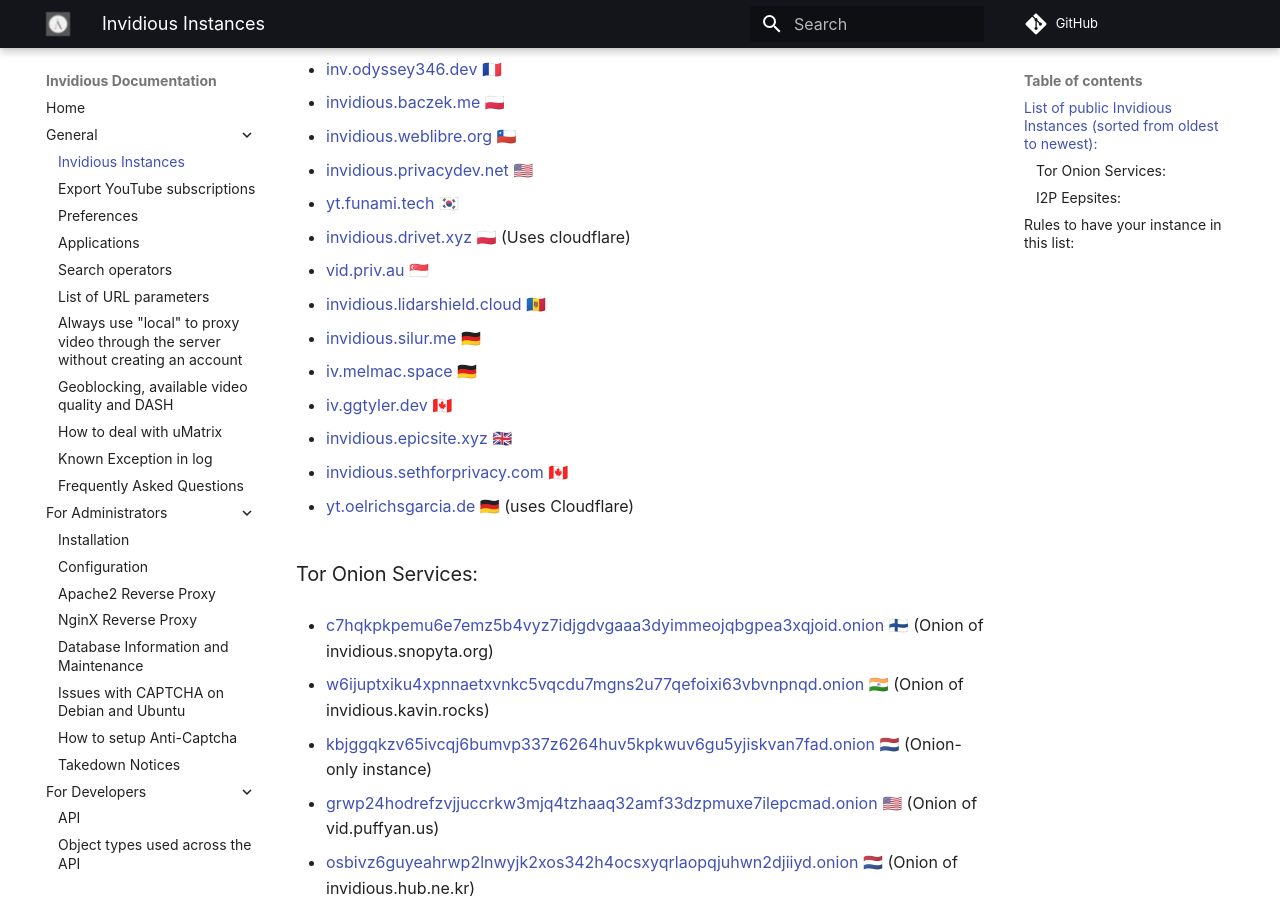
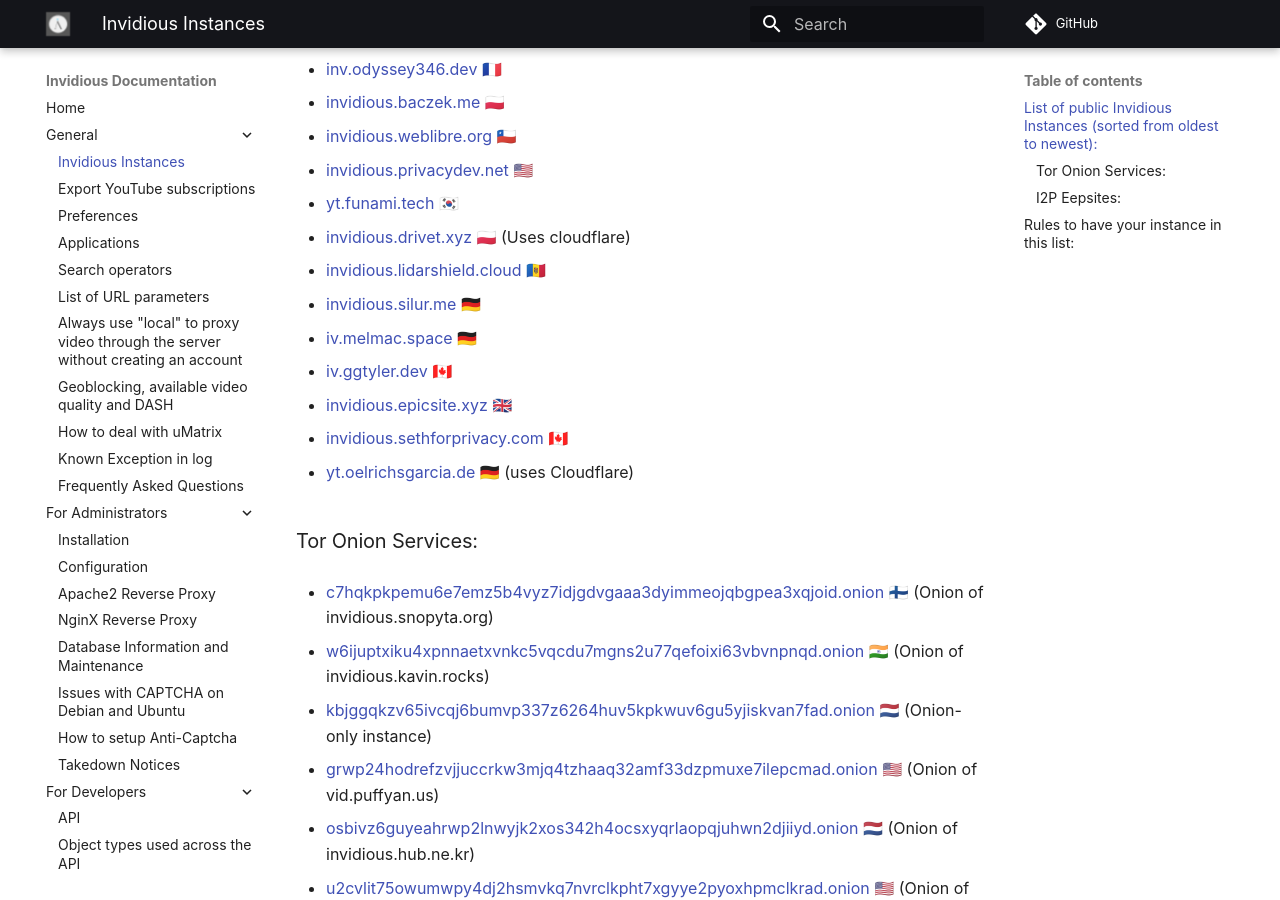
Before and after one commit to iv-org/documentation, an MkDocs documentation site: the page built from docs/instances.md, in a window 1280 px wide and 900 px high, scrolled down 1045 px. Built offline with MkDocs 1.6.1 and Material for MkDocs 9.7.7, drawn with Linux system fonts in a browser that asks for light colours; comment, search, counter and statistics services are not loaded.

Commit message:
Remove vid.priv.au until owner find a new host

```diff
--- a/docs/instances.md
+++ b/docs/instances.md
@@ -53,8 +53,6 @@
 * [yt.funami.tech](https://yt.funami.tech) 🇰🇷
 
 * [invidious.drivet.xyz](https://invidious.drivet.xyz) 🇵🇱 (Uses cloudflare)
-
-* [vid.priv.au](https://vid.priv.au) 🇸🇬
 
 * [invidious.lidarshield.cloud](https://invidious.lidarshield.cloud) 🇲🇩
 
```
